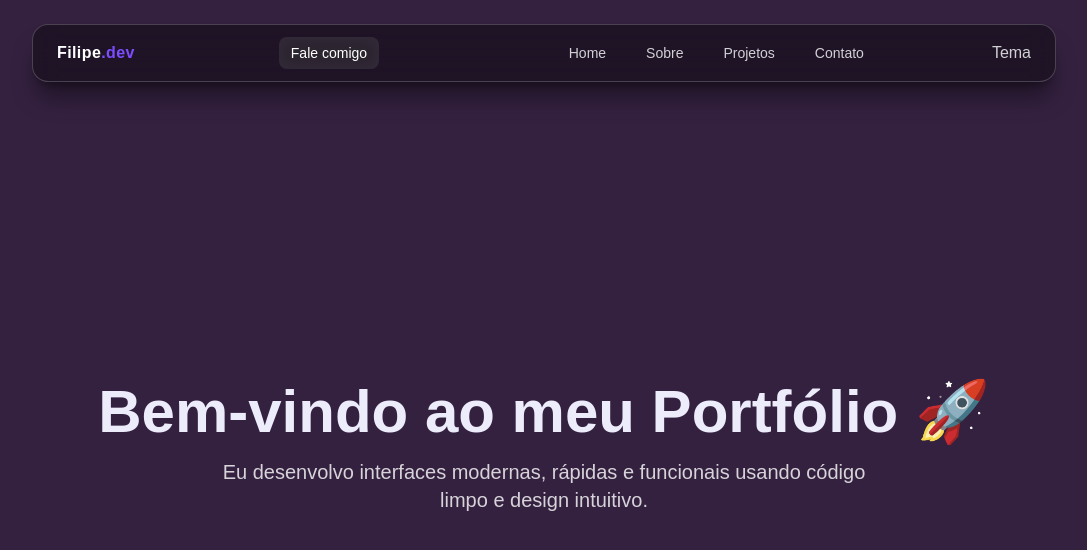
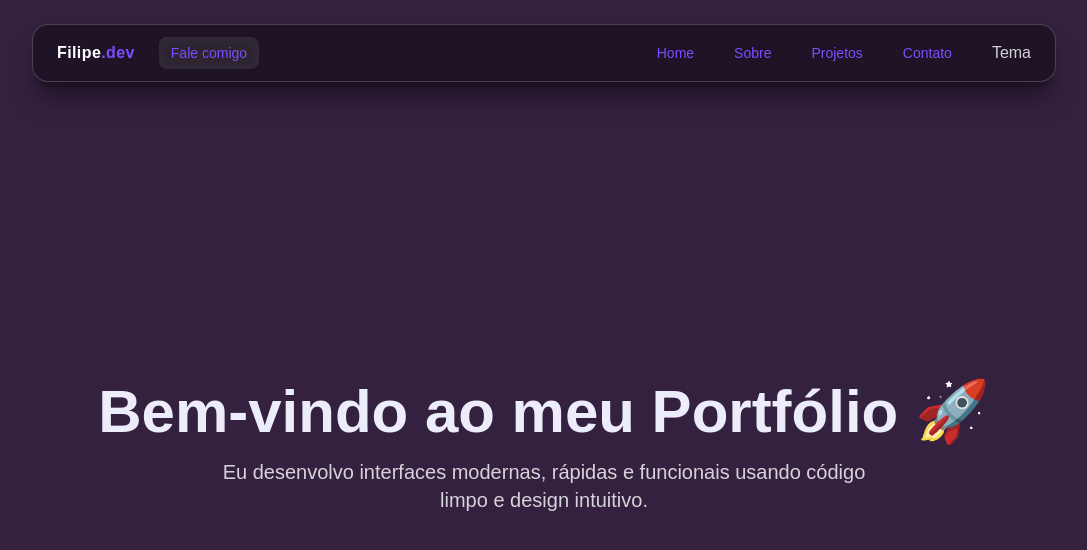
Before and after one commit to FilipeBPDev/portfolio-v2, a React (Vite) app: page / in a window 1280 px wide. Shown: the top 550 px of the page, without its empty margins (96-1183 px from the left). Built offline with nearby package versions, Linux system fonts and the light colour scheme.

Commit message:
feat(navbar): responsive navbar with mobile menu and CTA

```diff
--- a/src/components/Navbar.jsx
+++ b/src/components/Navbar.jsx
@@ -1,44 +1,124 @@
+import { useState } from "react";
+
 export default function Navbar() {
+  const [open, setOpen] = useState(false);
+
   return (
     <nav className="fixed top-6 left-1/2 -translate-x-1/2 z-50 w-full px-6">
+      {/* NAVBAR PRINCIPAL */}
       <div className="mx-auto max-w-5xl flex items-center justify-between px-6 py-3 rounded-2xl bg-black/40 backdrop-blur-md border border-white/20 shadow-xl shadow-black/40">
-        <div className="flex items-center gap-36">
+        {/* ESQUERDA */}
+        <div className="flex items-center gap-6">
+          {/* LOGO */}
           <span className="font-semibold tracking-wide text-white">
             Filipe<span className="text-[var(--accent)]">.dev</span>
           </span>
 
-          <button
-            className="
-            hidden sm:inline-flex
-            items-center
-            px-3 py-1.5
-            text-sm
-            font-medium
-            rounded-lg
-            bg-white/10
-            hover:bg-white/20
-            text-white
-            backdrop-blur
-            transition
-            "
+          {/* CTA */}
+          <a
+            href="#contato"
+            className="hidden sm:inline-flex items-center px-3 py-1.5 text-sm font-medium rounded-lg bg-white/10 hover:bg-white/20 text-white backdrop-blur transition"
           >
             Fale comigo
-          </button>
+          </a>
         </div>
 
-        <div className="flex items-center gap-32">
+        {/* DIREITA */}
+        <div className="flex items-center gap-10">
+          {/* LINKS DESKTOP */}
           <ul className="hidden md:flex gap-10 text-sm text-white/80">
-            <li className="hover:text-white transition">Home</li>
-            <li className="hover:text-white transition">Sobre</li>
-            <li className="hover:text-white transition">Projetos</li>
-            <li className="hover:text-white transition">Contato</li>
+            <li>
+              <a href="#home" className="hover:text-white transition">
+                Home
+              </a>
+            </li>
+            <li>
+              <a href="#sobre" className="hover:text-white transition">
+                Sobre
+              </a>
+            </li>
+            <li>
+              <a href="#projetos" className="hover:text-white transition">
+                Projetos
+              </a>
+            </li>
+            <li>
+              <a href="#contato" className="hover:text-white transition">
+                Contato
+              </a>
+            </li>
           </ul>
 
-          <button className="text-white/80 hover:text-white transition">
+          {/* BOTÃO TEMA */}
+          <button className="hidden sm:inline-flex text-white/80 hover:text-white transition">
             Tema
+          </button>
+
+          {/* MENU HAMBÚRGUER */}
+          <button
+            onClick={() => setOpen(!open)}
+            className="md:hidden text-white text-2xl leading-none"
+            aria-label="Abrir menu"
+          >
+            ☰
           </button>
         </div>
       </div>
+
+      {/* MENU MOBILE */}
+      {open && (
+        <div className="md:hidden mt-4 mx-auto max-w-5xl rounded-2xl bg-black/60 backdrop-blur-md border border-white/20 shadow-lg shadow-black/40">
+          <ul className="flex flex-col divide-y divide-white/10 text-white/80">
+            <li>
+              <a
+                href="#home"
+                onClick={() => setOpen(false)}
+                className="block px-6 py-4 hover:text-white transition"
+              >
+                Home
+              </a>
+            </li>
+            <li>
+              <a
+                href="#sobre"
+                onClick={() => setOpen(false)}
+                className="block px-6 py-4 hover:text-white transition"
+              >
+                Sobre
+              </a>
+            </li>
+            <li>
+              <a
+                href="#projetos"
+                onClick={() => setOpen(false)}
+                className="block px-6 py-4 hover:text-white transition"
+              >
+                Projetos
+              </a>
+            </li>
+            <li>
+              <a
+                href="#contato"
+                onClick={() => setOpen(false)}
+                className="block px-6 py-4 hover:text-white transition"
+              >
+                Contato
+              </a>
+            </li>
+
+            {/* CTA MOBILE */}
+            <li className="px-6 py-4">
+              <a
+                href="#contato"
+                onClick={() => setOpen(false)}
+                className="block w-full text-center rounded-lg bg-white/10 hover:bg-white/20 py-2 text-white transition"
+              >
+                Fale comigo
+              </a>
+            </li>
+          </ul>
+        </div>
+      )}
     </nav>
   );
 }
--- a/src/styles/variables.css
+++ b/src/styles/variables.css
@@ -5,6 +5,7 @@
   --font-main: "Poppins", sans-serif;
 
   /* PALETA BASE (modo claro) */
+  /*--color-bg: #342140;*/
   --color-bg: #342140;
   --color-text: #ececfb;
 
```
